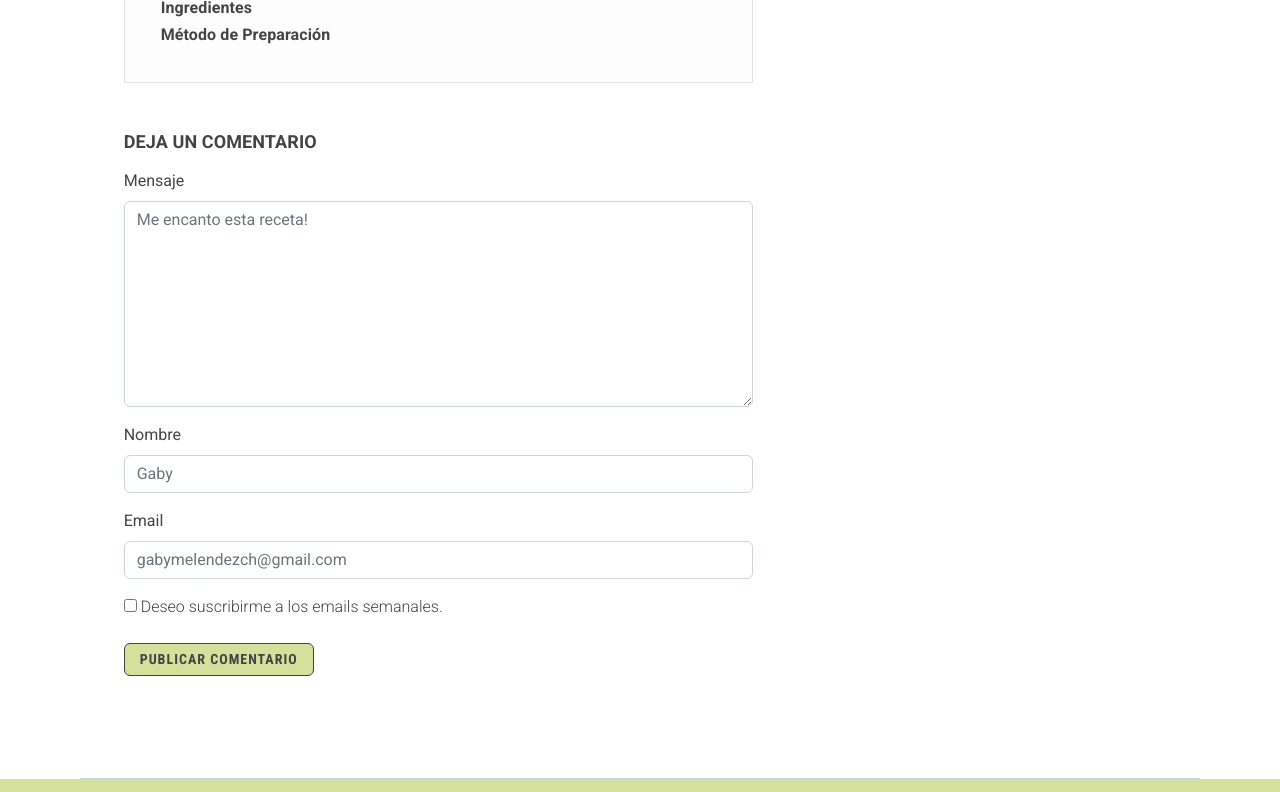
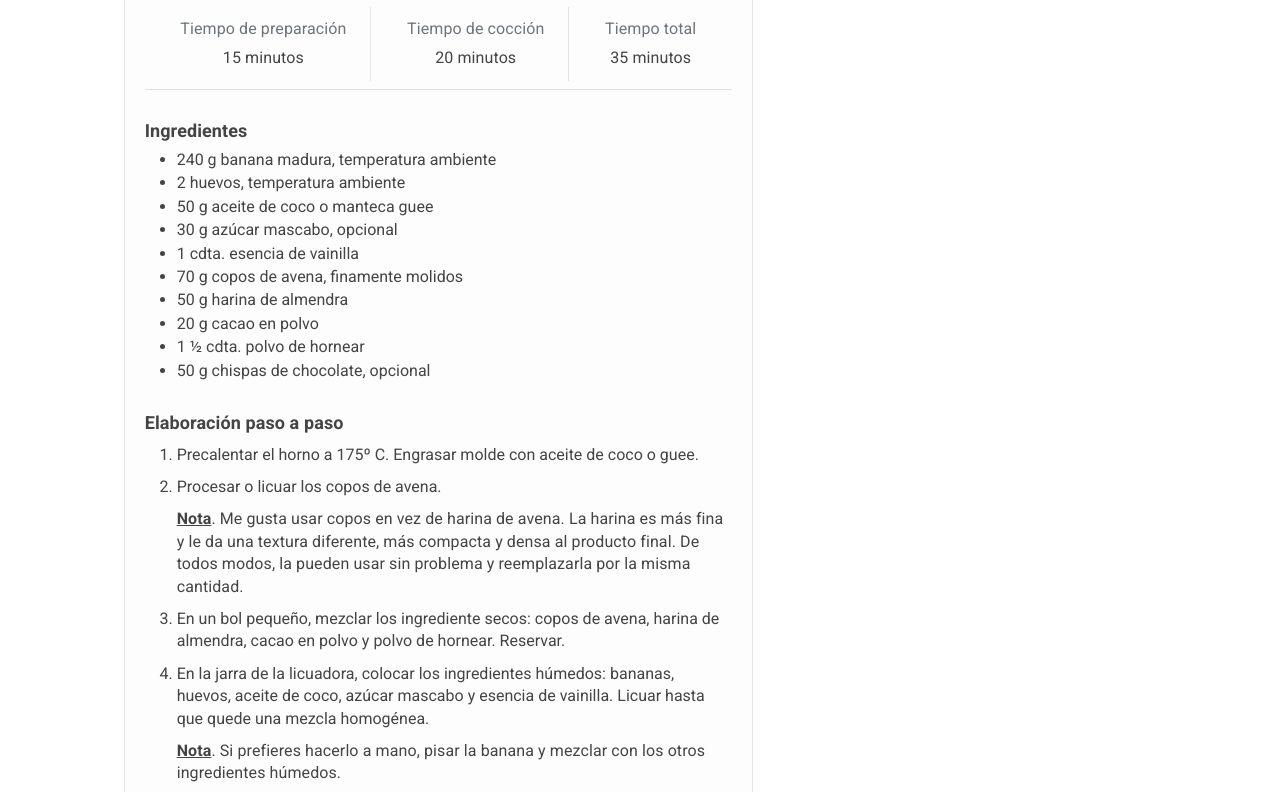
Before and after one commit to gabymelendezch/littlenams-melendez-b, a plain HTML site: page pages/post-receta.html in a window 1280 px wide. Shown: the part 2470-3262 px from the top of the page. Drawn offline with nearby package versions, Linux system fonts and the light colour scheme; a web font is replaced by a local one.

Commit message:
agrego recipe card a la página post-receta

```diff
--- a/css/style.css
+++ b/css/style.css
@@ -91,7 +91,8 @@ h3{
 }
 
 .h3-receta{
-    font-size: 16px;
+    margin-top: 30px;
+    font-size: 18px;
     text-align: left;
 }
 
@@ -101,6 +102,15 @@ h3{
 }
 
 /*** Otras Etiquetas Generales ***/
+a{
+    color:#444;
+}
+
+form{
+    font-family: 'Roboto', sans-serif;
+    letter-spacing: 0;
+}
+
 .font-nav{
     font-family: 'Roboto Condensed', sans-serif;
 }
@@ -118,14 +128,6 @@ p{
     font-size: 12px;
 }
 
-form{
-    font-family: 'Roboto', sans-serif;
-    letter-spacing: 0;
-}
-
-a{
-    color:#444;
-}
 
 /***  Imagen Pequeña ***/
 .img-thumb-pequeño{
@@ -533,18 +535,32 @@ a{
 }
 
 /* Recipe Card */
-.receta{
+.receta-card{
     border: .5px solid #e4e4e4;
     padding: 30px 20px;
     background-color: #fcfcfcbf;
 }
 
 .img-receta-card{
+    height: 150px;
     background:url(../images/muffins-avena-chocolate.jpeg) no-repeat 50% 50%;
-    background-size:cover;
-    height: 150px;
+    background-size: cover;
+    box-shadow: rgba(0, 0, 0, 0.15) 2.4px 2.4px 3.2px;
 }
 
+.borde-receta-tiempos{
+    border-right: 1px solid #e4e4e4;
+}
+
+.p-receta-ing{
+    margin-top: 1px;
+    line-height: 1.4;
+}
+.p-receta-met{
+    margin-top: 10px;
+    margin-bottom: 10px;
+    line-height: 1.4;
+}
 
 
 /* ----------- MEDIA QUERIES ---------- */
@@ -643,7 +659,7 @@ a{
 }
 
 /* ----- 768 ----- */
-@media only screen and (max-width: 768px) {
+@media only screen and (max-width: 767px) {
     .img-thumb-mediano{
         width: 240px;
     }
@@ -709,6 +725,11 @@ a{
         margin-top:0px;
         padding-top: 30px;
         border-top: .5px solid #227c9d55;
+    }
+
+    .borde-receta-tiempos{
+        border-right: none;
+        border-bottom: 1px solid #e4e4e4;
     }
 }
 
--- a/pages/post-receta.html
+++ b/pages/post-receta.html
@@ -110,18 +110,69 @@
                     </div>
 
                     <!-- Recipe Card -->
-                    <div class="receta">
+                    <div class="receta-card">
                         <div class="img-receta-card"></div>
 
-                        <div class="px-3">
+                        <div>
                             <h2 class="text-center mt-4">Muffins de Avena y Chocolate</h2>
                             <p>Deliciosos muffins con gran sabor a chocolate. Hechos con cacao en polvo y sin harinas refinadas. Endulzados naturalmente con bananas maduras. Muy suavecitos y esponjosos!</p>
 
+                            <!-- Tiempos -->
+                            <div class="d-flex flex-column flex-md-row justify-content-center justify-content-md-evenly align-items-center mb-3 py-2 border-top border-bottom">
+                                <div class="d-flex flex-column px-4 py-2 text-center borde-receta-tiempos">
+                                    <p class="mb-0 text-secondary"> Tiempo de preparación</p>
+                                    <p class="mb-0">15 minutos</p>
+                                </div>
+                                <div class="d-flex flex-column px-4 py-2 text-center borde-receta-tiempos">
+                                    <p class="mb-0 text-secondary">Tiempo de cocción</p>
+                                    <p class="mb-0">20 minutos</p>
+                                </div>
+                                <div class="d-flex flex-column px-4 py-2 text-center">
+                                    <p class="mb-0 text-secondary">Tiempo total</p>
+                                    <p class="mb-0">35 minutos</p>
+                                </div>
+                            </div>
 
+                            <!-- Ingredientes -->
                             <h3 class="h3-receta">Ingredientes</h3>
+                            <ul>
+                                <li class="p-receta-ing">240 g banana madura, temperatura ambiente</li>
+                                <li class="p-receta-ing">2 huevos, temperatura ambiente</li>
+                                <li class="p-receta-ing">50 g aceite de coco o manteca guee</li>
+                                <li class="p-receta-ing">30 g azúcar mascabo, opcional</li>
+                                <li class="p-receta-ing">1 cdta. esencia de vainilla</li>
+                                <li class="p-receta-ing">70 g copos de avena, finamente molidos</li>
+                                <li class="p-receta-ing">50 g harina de almendra</li>
+                                <li class="p-receta-ing">20 g cacao en polvo</li>
+                                <li class="p-receta-ing">1 &frac12; cdta. polvo de hornear</li>
+                                <li class="p-receta-ing">50 g chispas de chocolate, opcional</li>
+                            </ul>
 
-                            <h3 class="h3-receta">Método de Preparación</h3>
+                            <!-- Elaboración paso a paso -->
+                            <h3 class="h3-receta">Elaboración paso a paso</h3>
+                            <ol>
+                                <li class="p-receta-met">Precalentar el horno a 175º C. Engrasar molde con aceite de coco o guee.</li>
+                                <li class="p-receta-met">Procesar o licuar los copos de avena. <p class="p-receta-met"><strong><u>Nota</u></strong>. Me gusta usar copos en vez de harina de avena. La harina es más fina y le da una textura diferente, más compacta y densa al producto final. De todos modos, la pueden usar sin problema y reemplazarla por la misma cantidad.</p></li>
+                                <li class="p-receta-met">En un bol pequeño, mezclar los ingrediente secos: copos de avena, harina de almendra, cacao en polvo y polvo de hornear. Reservar.</li>
+                                <li class="p-receta-met">En la jarra de la licuadora, colocar los ingredientes húmedos: bananas, huevos, aceite de coco, azúcar mascabo y esencia de vainilla. Licuar hasta que quede una mezcla homogénea. <p class="p-receta-met"><strong><u>Nota</u></strong>. Si prefieres hacerlo a mano, pisar la banana y mezclar con los otros ingredientes húmedos.</p></li>
+                                <li class="p-receta-met">Verter los ingredientes húmedos sobre los secos. Con la ayuda de una espátula, mezclar solo hasta que quede todo bien incorporado.</li>
+                                <li class="p-receta-met">Agregar las chispas de chocolate (opcional) y verter la mezcla en el molde.</li>
+                                <li class="p-receta-met">Hornear por 14-15 minutos si usas un molde de mini muffins.<p class="p-receta-met">Para muffins regulares, hornear 20 minutos y para un budín, entre 26 y 28 minutos.<p class="p-receta-met">Son tiempos estimados, una forma sencilla de ver si están listos es insertar un cuchillo en el medio, y ver que éste salga limpio.</p></li>
+                                <li class="p-receta-met">Dejar enfriar en su molde por 10 minutos. Luego, desmoldar y terminar de enfriar sobre una rejilla.</li>
+                            </ol>
 
+                            <!-- Notas -->
+                            <h3 class="h3-receta">Notas</h3>
+                            <p class="p-receta-met"><strong>Para hacer los muffins más esponjosos con claras batidas.</strong></p>
+                            <ul>
+                                <li class="p-receta-met">Separar las claras de huevo y batirlas a punto de nieve, hasta ver que las claras formen picos firmes. </li>
+                                <li class="p-receta-met">Luego de mezclar los ingredientes secos con los húmedos, agregar las claras de huevo en dos adiciones mezclando de manera envolvente con la espátula.</li>
+                            </ul>
+                            <p class="p-receta-met"><strong>Almacenamiento</strong></p>
+                            <ul>
+                                <li class="p-receta-met">Guardar los muffins en un recipiente hermético a temperatura ambiente o en la nevera. El sabor y la textura del budín mejora con el tiempo, te lo aseguro!</li>
+                                <li class="p-receta-met">Los muffinsn se conservará en la nevera por hasta dos semanas y a temperatura ambiente por 5-7 días.</li>
+                            </ul>
 
                         </div>
                     </div>
```
